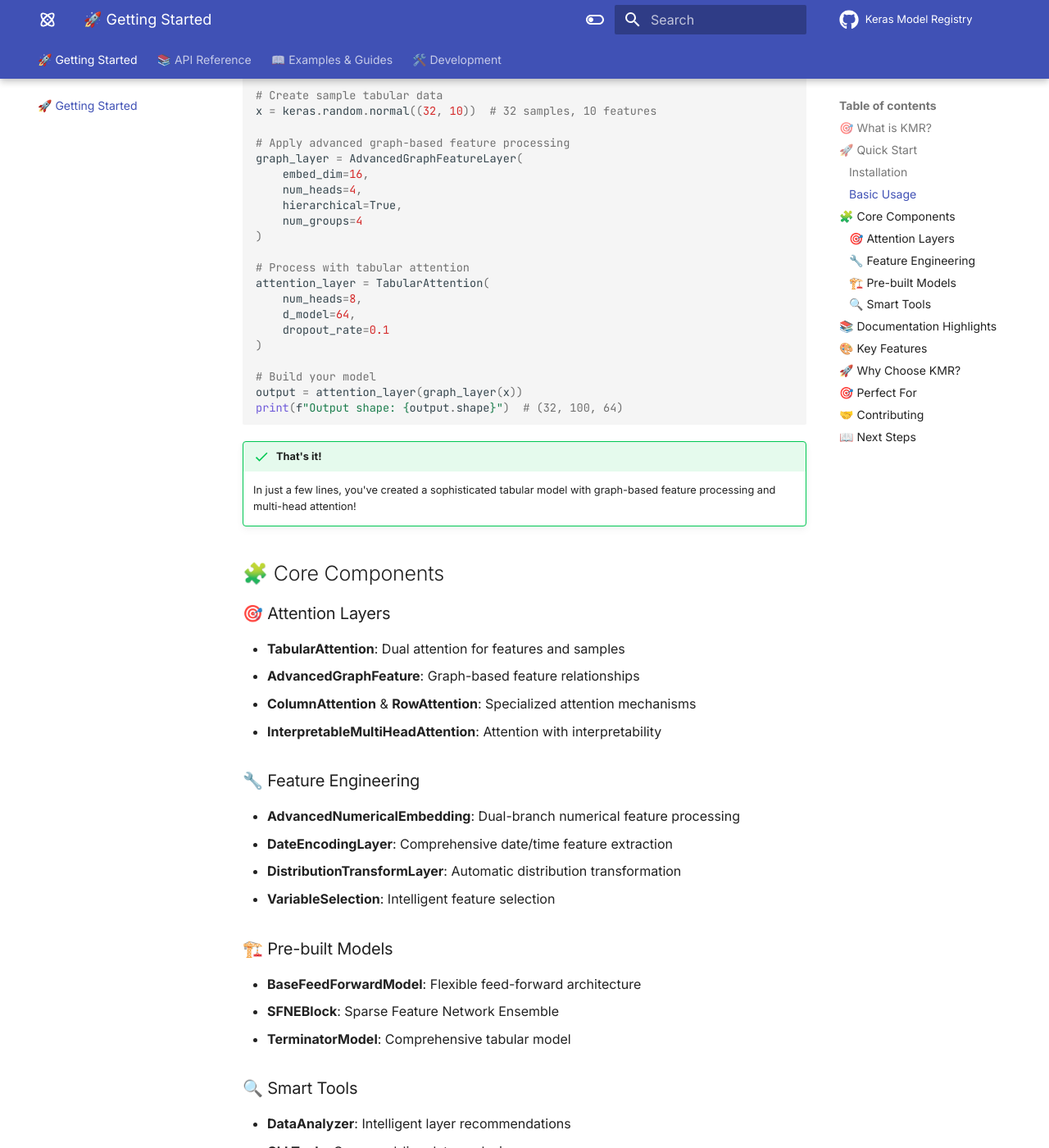
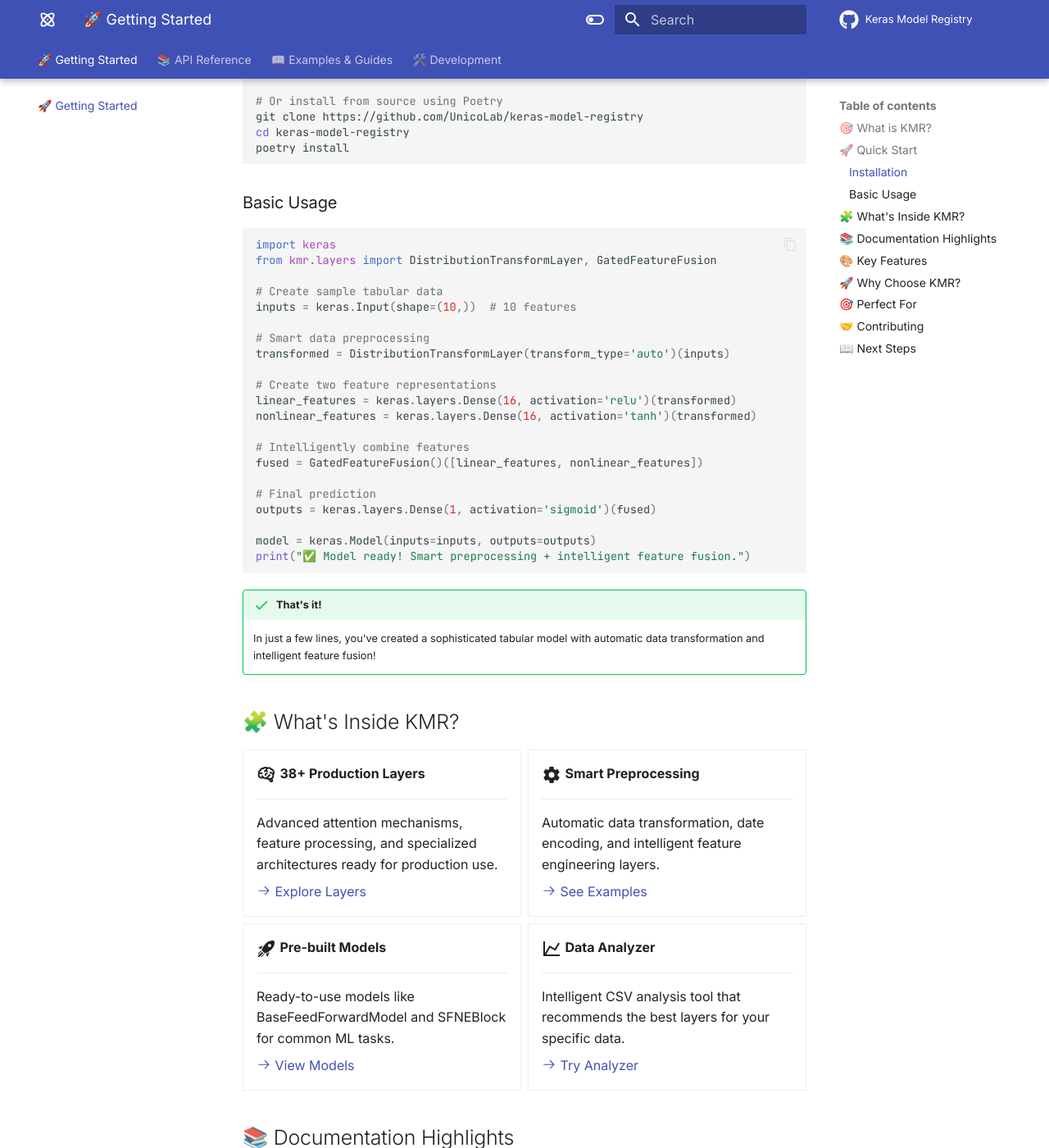
Before and after one commit to UnicoLab/keras-model-registry, an MkDocs documentation site: the page built from docs/index.md, in a window 1280 px wide and 1400 px high, scrolled down 1378 px. Shown: the whole window at 82% size. Built offline with MkDocs 1.6.1 and Material for MkDocs 9.7.7, drawn with Linux system fonts in a browser that asks for light colours; comment, search, counter and statistics services are not loaded; the version menu is left out; some of the changed text lies outside the part shown.

Commit message:
refactor: improving docs

````diff
--- a/docs/index.md
+++ b/docs/index.md
@@ -7,6 +7,9 @@
 
   <p><strong>🏢 Provided and maintained by <a href="https://unicolab.ai" target="_blank">UnicoLab</a></strong></p>
 </div>
+
+!!! success "🎯 Production-Ready Tabular AI"
+    Build sophisticated tabular models with **38+ specialized layers**, **smart preprocessing**, and **intelligent feature engineering** - all designed exclusively for Keras 3.
 
 ---
 
@@ -28,63 +31,81 @@
 ### Installation
 
 ```bash
+# Install from PyPI (recommended)
 pip install kmr
+
+# Or install from source using Poetry
+git clone https://github.com/UnicoLab/keras-model-registry
+cd keras-model-registry
+poetry install
 ```
 
 ### Basic Usage
 
 ```python
 import keras
-from kmr.layers import AdvancedGraphFeatureLayer, TabularAttention
+from kmr.layers import DistributionTransformLayer, GatedFeatureFusion
 
 # Create sample tabular data
-x = keras.random.normal((32, 10))  # 32 samples, 10 features
+inputs = keras.Input(shape=(10,))  # 10 features
 
-# Apply advanced graph-based feature processing
-graph_layer = AdvancedGraphFeatureLayer(
-    embed_dim=16,
-    num_heads=4,
-    hierarchical=True,
-    num_groups=4
-)
+# Smart data preprocessing
+transformed = DistributionTransformLayer(transform_type='auto')(inputs)
 
-# Process with tabular attention
-attention_layer = TabularAttention(
-    num_heads=8,
-    d_model=64,
-    dropout_rate=0.1
-)
+# Create two feature representations
+linear_features = keras.layers.Dense(16, activation='relu')(transformed)
+nonlinear_features = keras.layers.Dense(16, activation='tanh')(transformed)
 
-# Build your model
-output = attention_layer(graph_layer(x))
-print(f"Output shape: {output.shape}")  # (32, 100, 64)
+# Intelligently combine features
+fused = GatedFeatureFusion()([linear_features, nonlinear_features])
+
+# Final prediction
+outputs = keras.layers.Dense(1, activation='sigmoid')(fused)
+
+model = keras.Model(inputs=inputs, outputs=outputs)
+print("✅ Model ready! Smart preprocessing + intelligent feature fusion.")
 ```
 
 !!! success "That's it!"
-    In just a few lines, you've created a sophisticated tabular model with graph-based feature processing and multi-head attention!
+    In just a few lines, you've created a sophisticated tabular model with automatic data transformation and intelligent feature fusion!
 
-## 🧩 Core Components
+## 🧩 What's Inside KMR?
 
-### 🎯 Attention Layers
-- **TabularAttention**: Dual attention for features and samples
-- **AdvancedGraphFeature**: Graph-based feature relationships
-- **ColumnAttention** & **RowAttention**: Specialized attention mechanisms
-- **InterpretableMultiHeadAttention**: Attention with interpretability
+<div class="grid cards" markdown>
 
-### 🔧 Feature Engineering
-- **AdvancedNumericalEmbedding**: Dual-branch numerical feature processing
-- **DateEncodingLayer**: Comprehensive date/time feature extraction
-- **DistributionTransformLayer**: Automatic distribution transformation
-- **VariableSelection**: Intelligent feature selection
+-   :material-brain:{ .lg .middle } **38+ Production Layers**
 
-### 🏗️ Pre-built Models
-- **BaseFeedForwardModel**: Flexible feed-forward architecture
-- **SFNEBlock**: Sparse Feature Network Ensemble
-- **TerminatorModel**: Comprehensive tabular model
+    ---
 
-### 🔍 Smart Tools
-- **DataAnalyzer**: Intelligent layer recommendations
-- **CLI Tools**: Command-line data analysis
+    Advanced attention mechanisms, feature processing, and specialized architectures ready for production use.
+
+    [:octicons-arrow-right-24: Explore Layers](api/layers.md)
+
+-   :material-cog:{ .lg .middle } **Smart Preprocessing**
+
+    ---
+
+    Automatic data transformation, date encoding, and intelligent feature engineering layers.
+
+    [:octicons-arrow-right-24: See Examples](examples/README.md)
+
+-   :material-rocket-launch:{ .lg .middle } **Pre-built Models**
+
+    ---
+
+    Ready-to-use models like BaseFeedForwardModel and SFNEBlock for common ML tasks.
+
+    [:octicons-arrow-right-24: View Models](api/models.md)
+
+-   :material-chart-line:{ .lg .middle } **Data Analyzer**
+
+    ---
+
+    Intelligent CSV analysis tool that recommends the best layers for your specific data.
+
+    [:octicons-arrow-right-24: Try Analyzer](data_analyzer.md)
+
+</div>
 
 ## 📚 Documentation Highlights
 
--- a/mkdocs.yml
+++ b/mkdocs.yml
@@ -95,19 +95,19 @@
           paths: [.]
           options:
             docstring_style: google
-            show_source: true
+            show_source: false
             show_root_heading: true
             show_root_toc_entry: false
             show_object_full_path: false
             show_category_heading: true
             show_if_no_docstring: false
             members_order: source
-            filters: ["!^_"]
+            filters: ["!^_", "!^build", "!^call", "!^get_config", "!^_validate_params"]
             separate_signature: true
             merge_init_into_class: true
-            show_signature_annotations: true
-            show_type_annotations: true
-            show_bases: true
+            show_signature_annotations: false
+            show_type_annotations: false
+            show_bases: false
             show_submodules: false
             heading_level: 2
             show_signature: true
````
Also changed, not shown: docs/api/layers.md (+5 -8 lines), docs/data_analyzer.md (+24 -16 lines).
